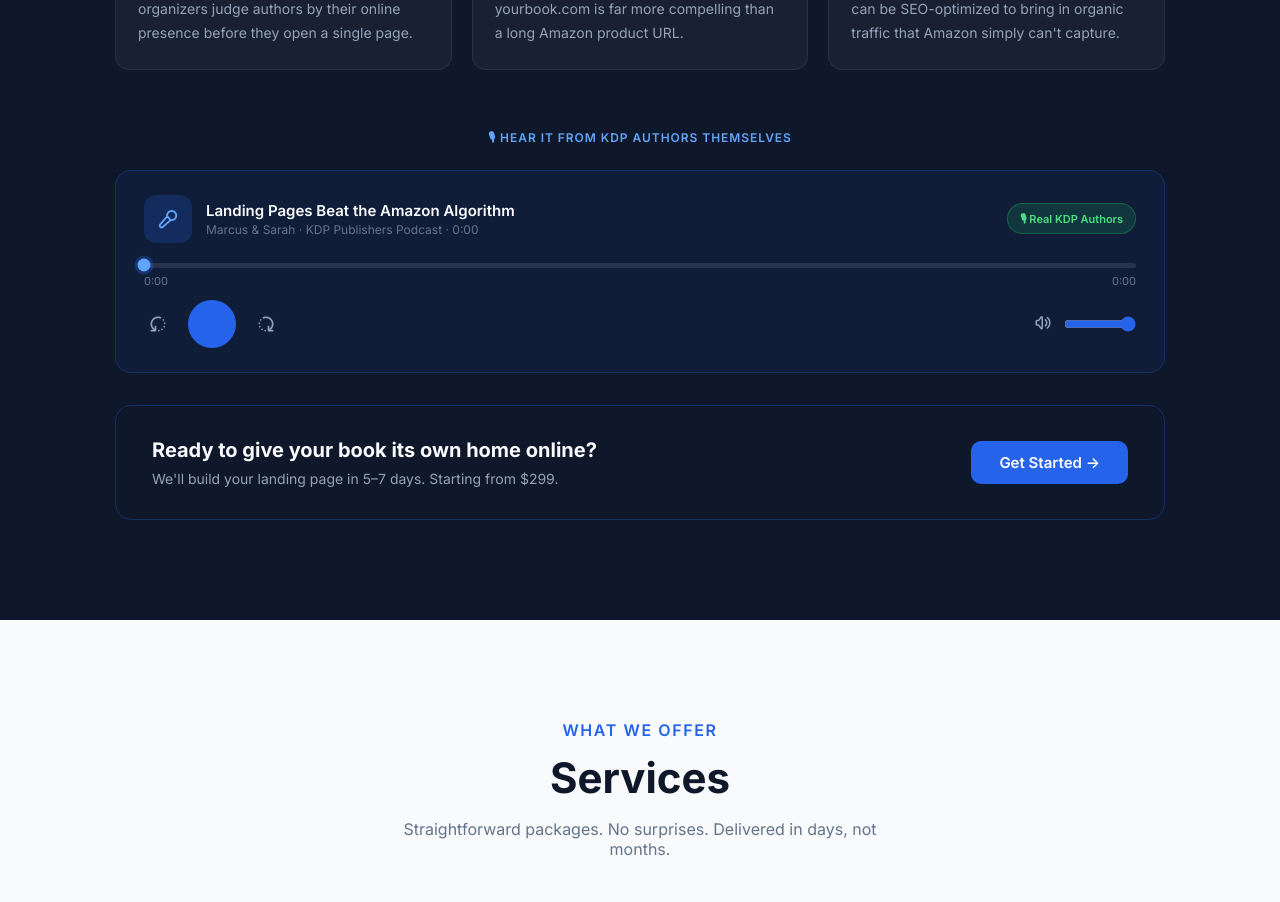
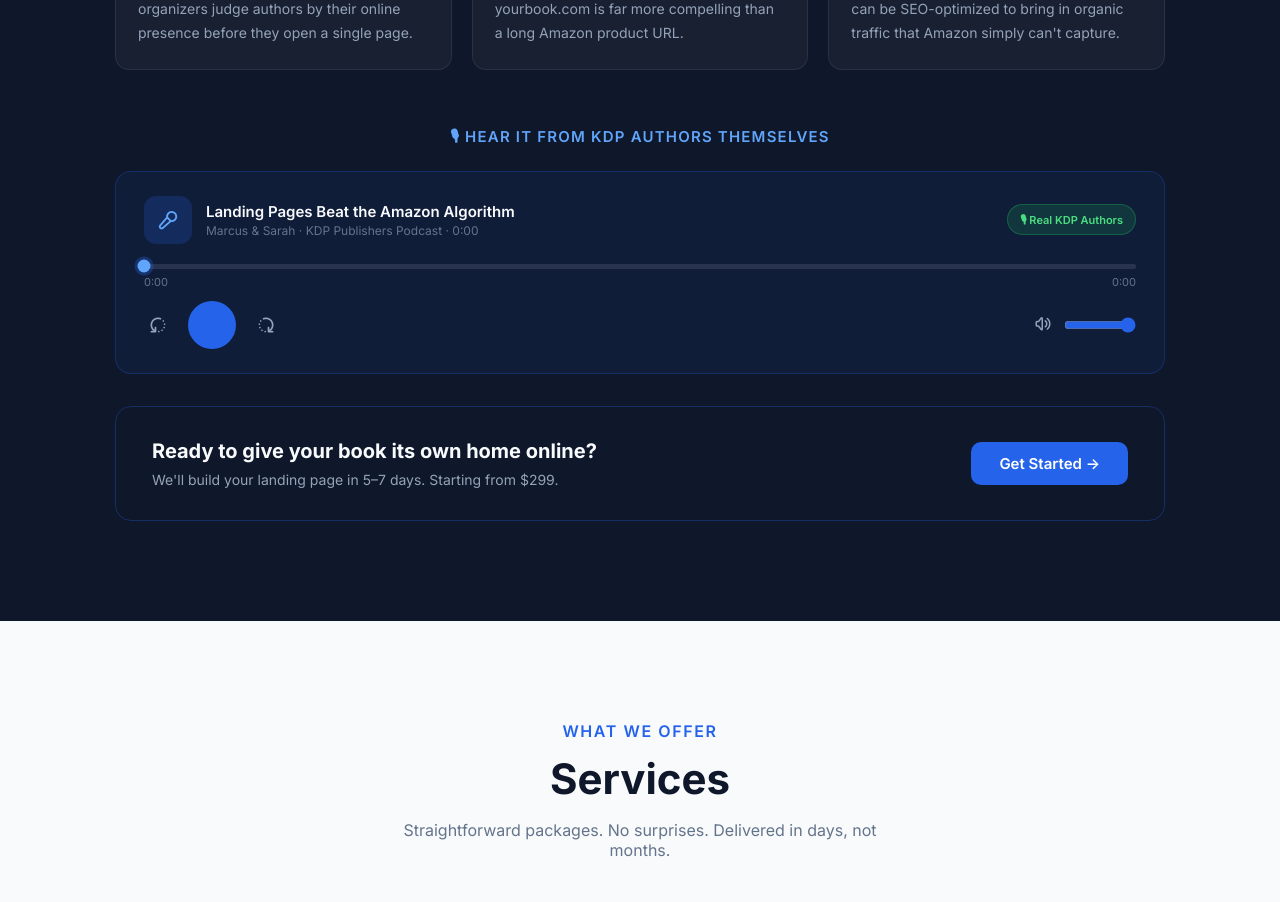
Before and after one commit to dengron55/ronalddesign, a React (Vite) app: page / in a window 1280 px wide. Shown: the part 1620-2522 px from the top of the page. Built offline with nearby package versions, Linux system fonts and the light colour scheme.

Commit message:
update content

```diff
--- a/src/App.jsx
+++ b/src/App.jsx
@@ -403,7 +403,7 @@ function WhyLandingPage() {
         {/* Podcast Player */}
         <div style={{ marginBottom: 32 }}>
           <div style={{ textAlign: "center", marginBottom: 20 }}>
-            <span style={{ color: "#60a5fa", fontSize: 12, fontWeight: 600, letterSpacing: "0.08em", textTransform: "uppercase" }}>
+            <span style={{ color: "#60a5fa", fontSize: 15, fontWeight: 600, letterSpacing: "0.08em", textTransform: "uppercase" }}>
               🎙 Hear it from KDP authors themselves
             </span>
           </div>
```
